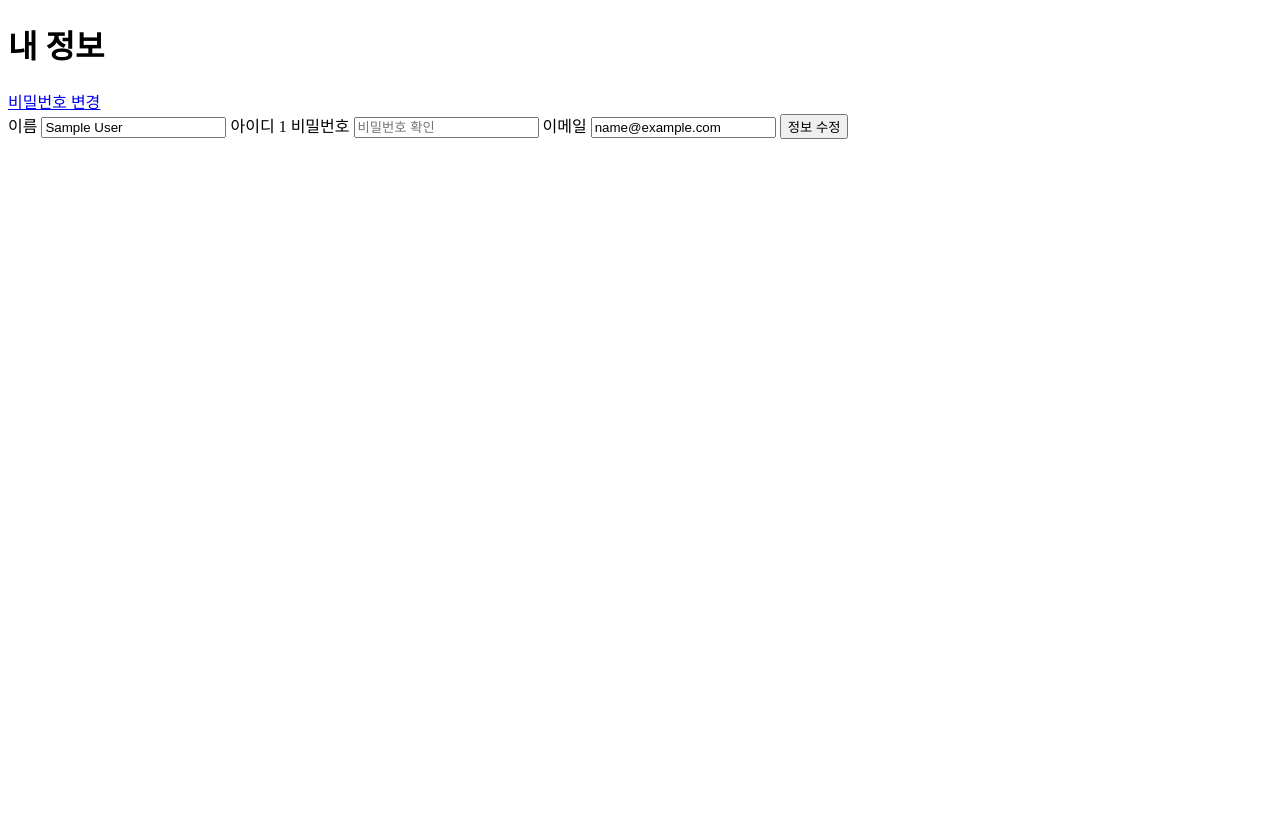
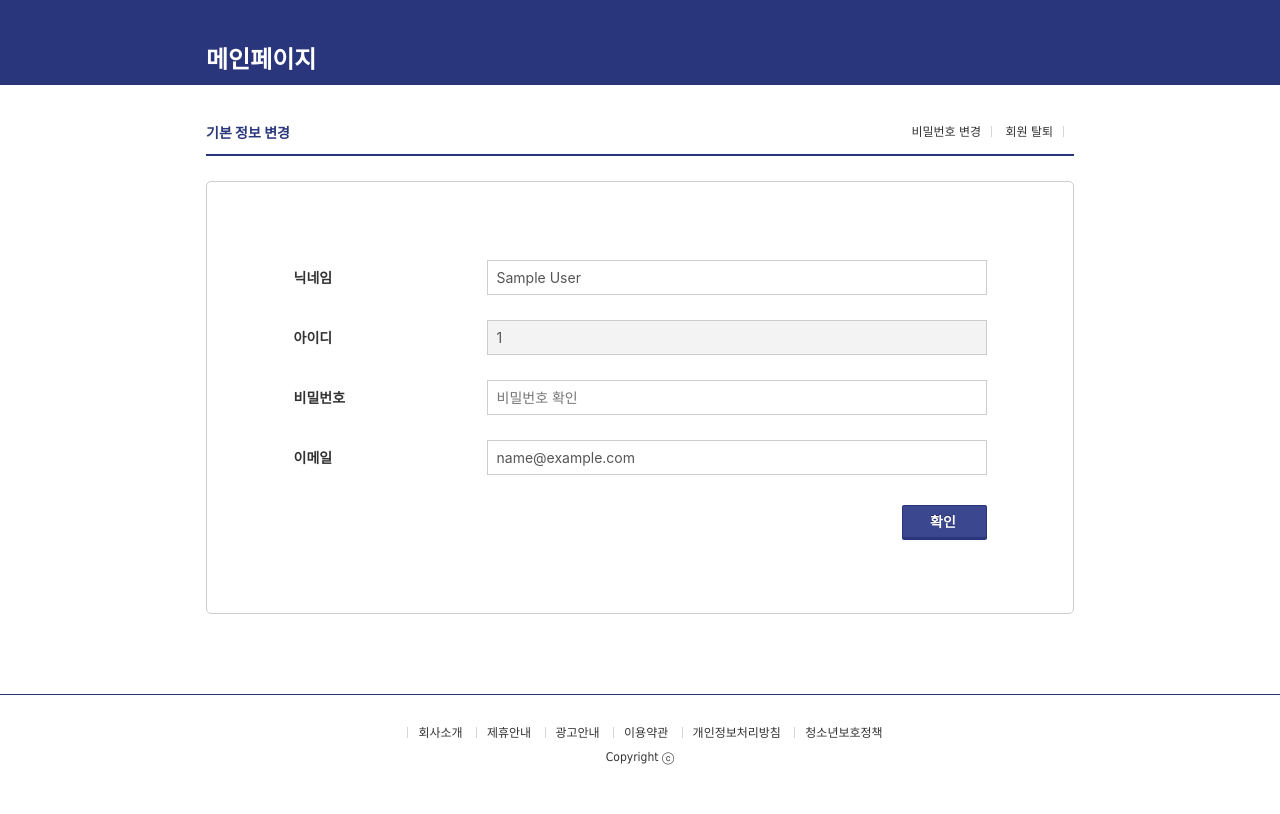
Before and after one commit to kjadlkg/php-practice4, a PHP site: page /info.php in a window 1280 px wide. Before the commit the page ends 139 px from the top, so only its background shows below. Run offline with PHP 8.4, Linux system fonts and the light colour scheme; the visitor is signed in with stand-in values (Sample User, id 1); tables that the repository leaves empty or names only in its code hold one stand-in row (values such as "Sample post").

Commit message:
mypage/info - css

```diff
--- a/css/common.css
+++ b/css/common.css
@@ -109,6 +109,12 @@
   margin: 0 auto;
 }
 
+.con.changeform_box {
+  width: 693px;
+  padding: 78px 0 73px;
+  position: relative;
+}
+
 .con.innerbox {
   width: 660px;
 }
@@ -134,6 +140,10 @@
   min-height: 398px;
   border: 1px solid #cecdce;
   border-radius: 5px;
+}
+
+.content_box.border.nomin {
+  min-height: auto;
 }
 
 .content_head {
@@ -376,6 +386,16 @@
   color: #29367c;
 }
 
+.page_menu a::after {
+  content: "";
+  display: inline-block;
+  width: 1px;
+  height: 11px;
+  margin: 0 10px;
+  vertical-align: -1px;
+  background: #d7d7d7;
+}
+
 .paging_box {
   position: relative;
   text-align: center;
--- a/css/page/login.css
+++ b/css/page/login.css
@@ -56,6 +56,10 @@
   vertical-align: top;
 }
 
+.login_wrap .btn_box {
+  margin-top: 30px;
+}
+
 .login_wrap .con.innerbox {
   width: 605px;
 }
@@ -67,6 +71,10 @@
 
 .login_wrap #container {
   margin-top: 37px;
+}
+
+.login_wrap .id .form_text .int {
+  width: 100%;
 }
 
 .login_wrap .info_text {
@@ -87,3 +95,7 @@
   border: 2px solid #29367c;
   border-radius: 3px;
 }
+
+.page_menu {
+  margin: 0 0 32px -8px;
+}
--- a/mypage/info.php
+++ b/mypage/info.php
@@ -29,24 +29,94 @@ if (!$user) {
     <meta charset="UTF-8">
     <meta name="viewport" content="width=device-width, initial-scale=1.0">
     <title>내 정보</title>
+    <link rel="stylesheet" href="../css/base.css">
+    <link rel="stylesheet" href="../css/common.css">
+    <link rel="stylesheet" href="../css/component.css">
+    <link rel="stylesheet" href="../css/contents.css">
+    <link rel="stylesheet" href="../css/page/login.css">
 </head>
 
 <body>
-    <div>
-        <h1>내 정보</h1>
-        <a href="../member/forgot/index2.php">비밀번호 변경</a>
-        <form method="post" action="change.php">
-            <label for="name">이름</label>
-            <input type="text" id="name" name="name" value="<?php echo htmlspecialchars($name); ?>" required />
-            <label for="id">아이디</label>
-            <span id="id" name="id"><?php echo htmlspecialchars($id); ?></span>
-            <label for="pw">비밀번호</label>
-            <input type="password" id="pw" name="pw" placeholder="비밀번호 확인" required />
-            <label for="email">이메일</label>
-            <input type="email" id="email" name="email" value="<?php echo htmlspecialchars($user["user_email"]); ?>"
-                required />
-            <input type="submit" value="정보 수정" />
-        </form>
+    <div id="top" class="width868 login_wrap">
+        <header class="header bg">
+            <div class="head">
+                <h1 class="logo">
+                    <a href="../../main/index.php">메인페이지</a>
+                </h1>
+            </div>
+        </header>
+        <main id="container">
+            <div class="content info_change">
+                <article>
+                    <h2 class="blind">개인정보 변경</h2>
+                    <section class="pagemenu">
+                        <h2 class="blind">페이지 메뉴</h2>
+                        <div class="page_menu fr clear">
+                            <a href="../member/forgot/index2.php">비밀번호 변경</a>
+                            <a href="">회원 탈퇴</a>
+                        </div>
+                    </section>
+                    <section>
+                        <div class="content_head">
+                            <h3 class="head_title">기본 정보 변경</h3>
+                        </div>
+                        <div class="content_box border nomin">
+                            <div class="con changeform_box">
+                                <form method="post" action="change.php">
+                                    <fieldset>
+                                        <legend class="blind">기본 정보 변경 폼</legend>
+                                        <div class="form_group nick">
+                                            <div class="form_title">닉네임</div>
+                                            <div class="form_text">
+                                                <input type="text" class="int" id="name" name="name"
+                                                    value="<?php echo htmlspecialchars($name) ?>">
+                                            </div>
+                                        </div>
+                                        <div class="form_group id">
+                                            <div class="form_title">아이디</div>
+                                            <div class="form_text">
+                                                <input id="id" class="int bg" name="id"
+                                                    value="<?php echo htmlspecialchars($id) ?>" readonly>
+                                            </div>
+                                        </div>
+                                        <div class="form_group pw">
+                                            <div class="form_title">비밀번호</div>
+                                            <div class="form_text">
+                                                <input type="password" class="int" id="pw" name="pw"
+                                                    placeholder="비밀번호 확인">
+                                            </div>
+                                        </div>
+                                        <div class="form_group email">
+                                            <div class="form_title">이메일</div>
+                                            <div class="form_text">
+                                                <input type="email" class="int" id="email" name="email"
+                                                    value="<?php echo htmlspecialchars($user["user_email"]) ?>">
+                                            </div>
+                                        </div>
+                                        <div class="btn_box clear">
+                                            <div class="fr">
+                                                <button type="submit" class="btn btn_blue">확인</button>
+                                            </div>
+                                        </div>
+                                    </fieldset>
+                                </form>
+                            </div>
+                        </div>
+                    </section>
+                </article>
+            </div>
+        </main>
+        <footer class="footer">
+            <div class="info_policy">
+                <a href="">회사소개</a>
+                <a href="">제휴안내</a>
+                <a href="">광고안내</a>
+                <a href="">이용약관</a>
+                <a href="">개인정보처리방침</a>
+                <a href="">청소년보호정책</a>
+            </div>
+            <div class="copyright">Copyright ⓒ</div>
+        </footer>
     </div>
 </body>
 
```
